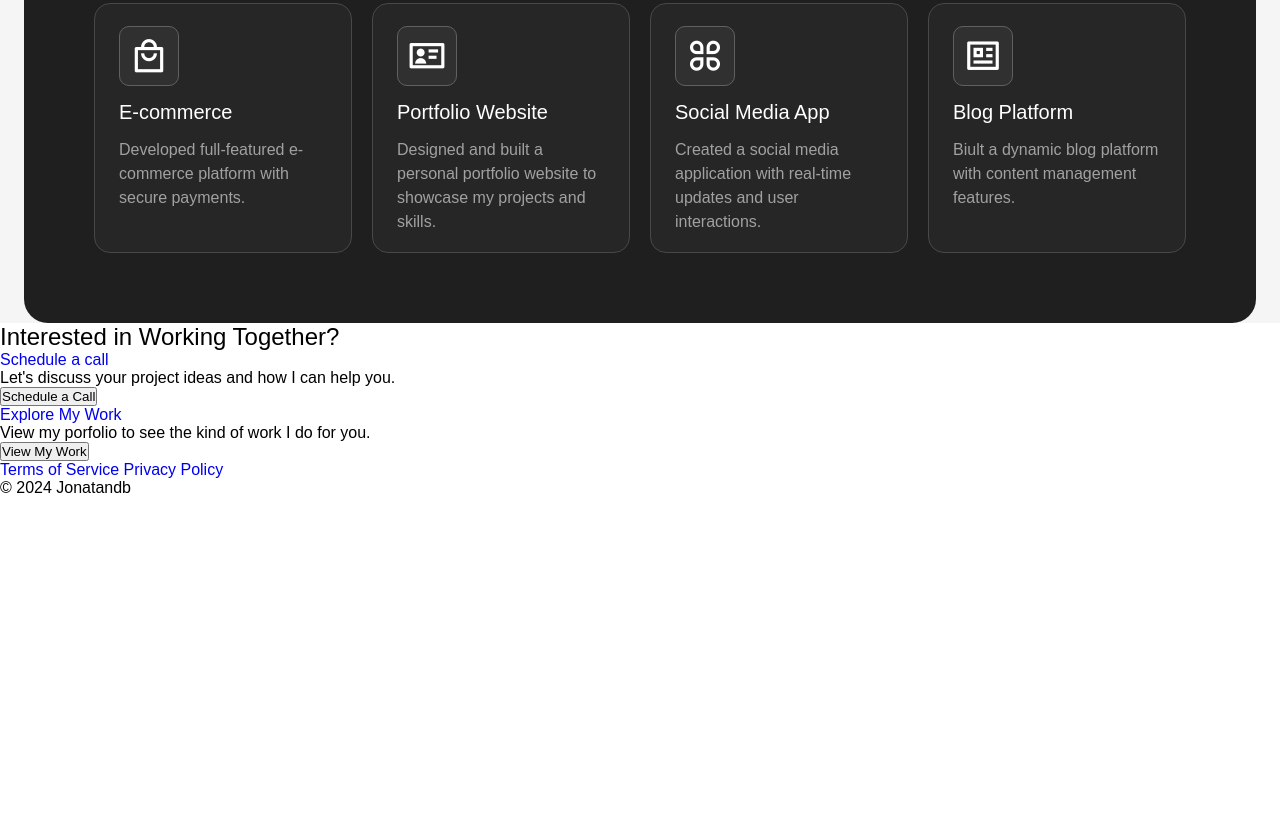
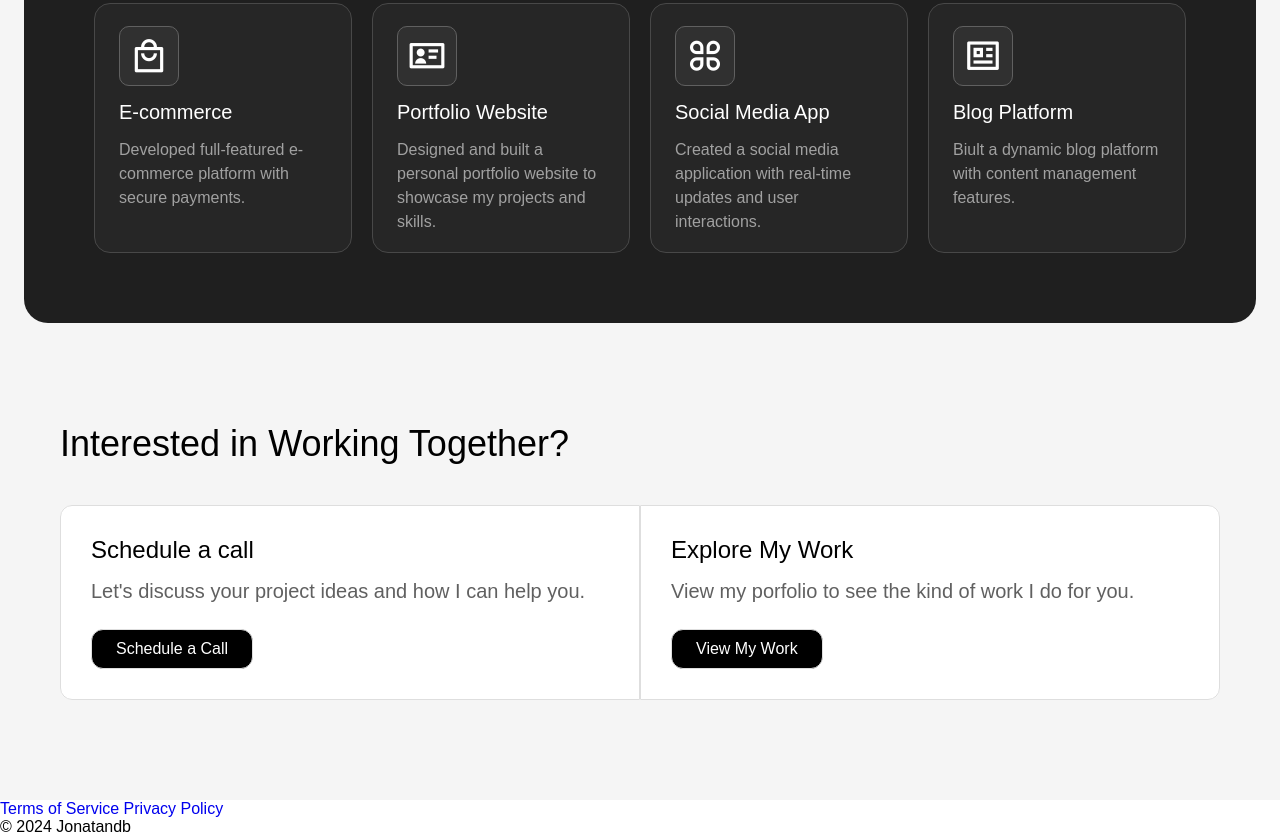
Before and after one commit to Jonatandb/HTML_Responsive_Portfolio, a plain HTML site: page index.html in a window 1280 px wide. Shown: the part 1702-2538 px from the top of the page. Before the commit the page ends 2199 px from the top, so only its background shows below. Drawn offline with nearby package versions, Linux system fonts and the light colour scheme.

Commit message:
Add Contact section CSS

```diff
--- a/styles.css
+++ b/styles.css
@@ -85,7 +85,8 @@ nav button {
 }
 
 nav button:hover,
-.hero .left-section .top .buttons button.doc:hover {
+.hero .left-section .top .buttons button.doc:hover,
+.contact .items .item button:hover {
   color: #000;
   background: #fff;
   border-color: #dedede;
@@ -135,7 +136,8 @@ nav button i {
 }
 
 .hero .left-section .top .buttons button,
-.projects .inner > button {
+.projects .inner > button,
+.contact .items .item button {
   font-size: 16px;
   border: none;
   padding: 5px 20px;
@@ -154,7 +156,8 @@ nav button i {
   font-size: 26px;
 }
 
-.hero .left-section .top .buttons button.doc {
+.hero .left-section .top .buttons button.doc,
+.contact .items .item button {
   background: #000;
   color: #fff;
 }
@@ -323,3 +326,50 @@ nav button i {
   font-size: 16px;
   line-height: 24px;
 }
+
+.contact {
+  padding: 100px 60px;
+  background: #f5f5f5;
+}
+
+.contact > h2 {
+  font-size: 36px;
+  margin-bottom: 40px;
+}
+
+.contact .items {
+  display: flex;
+  background: #fff;
+  border-radius: 12px;
+}
+
+.contact .items .item {
+  width: 50%;
+  padding: 30px;
+  border: 1px solid #dedede;
+}
+
+.contact .items .item:nth-child(1) {
+  border-radius: 12px 0 0 12px;
+}
+
+.contact .items .item:nth-child(2) {
+  border-radius: 0 12px 12px 0;
+}
+
+.contact .items .item a {
+  font-size: 24px;
+  color: #000;
+  display: inline-block;
+  margin-bottom: 16px;
+}
+
+.contact .items .item p {
+  font-size: 20px;
+  color: #606060;
+  margin-bottom: 26px;
+}
+
+.contact .items .item button {
+  padding: 10px 24px;
+}
```
